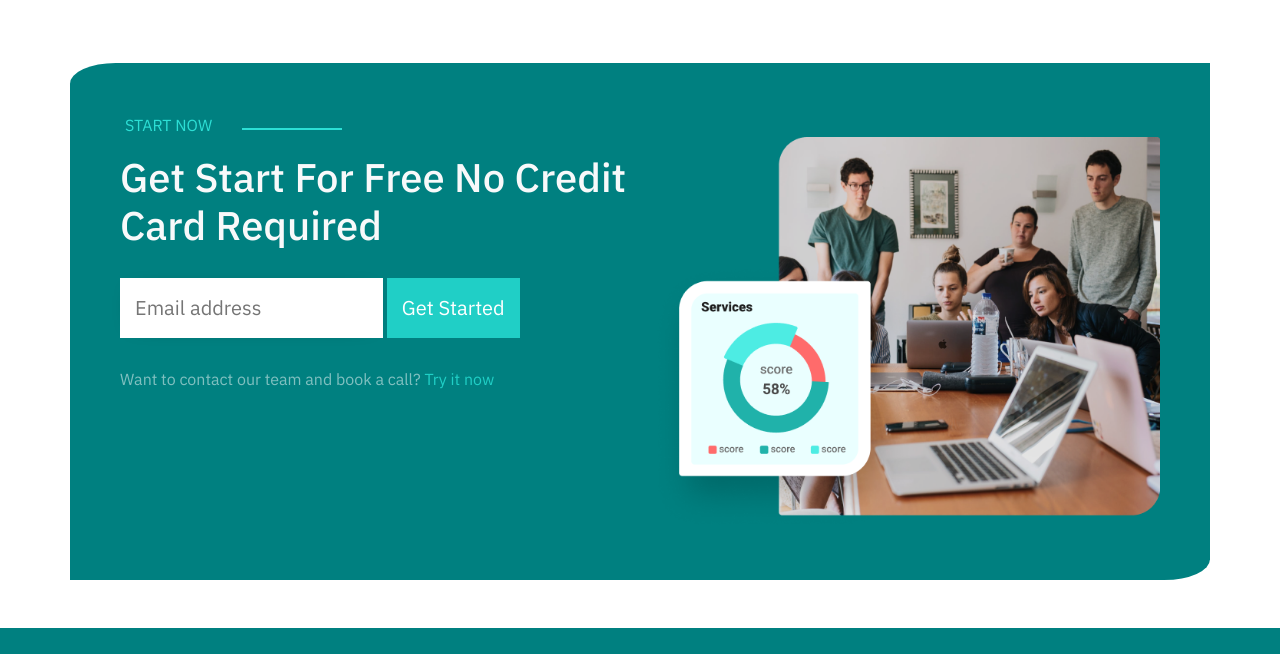
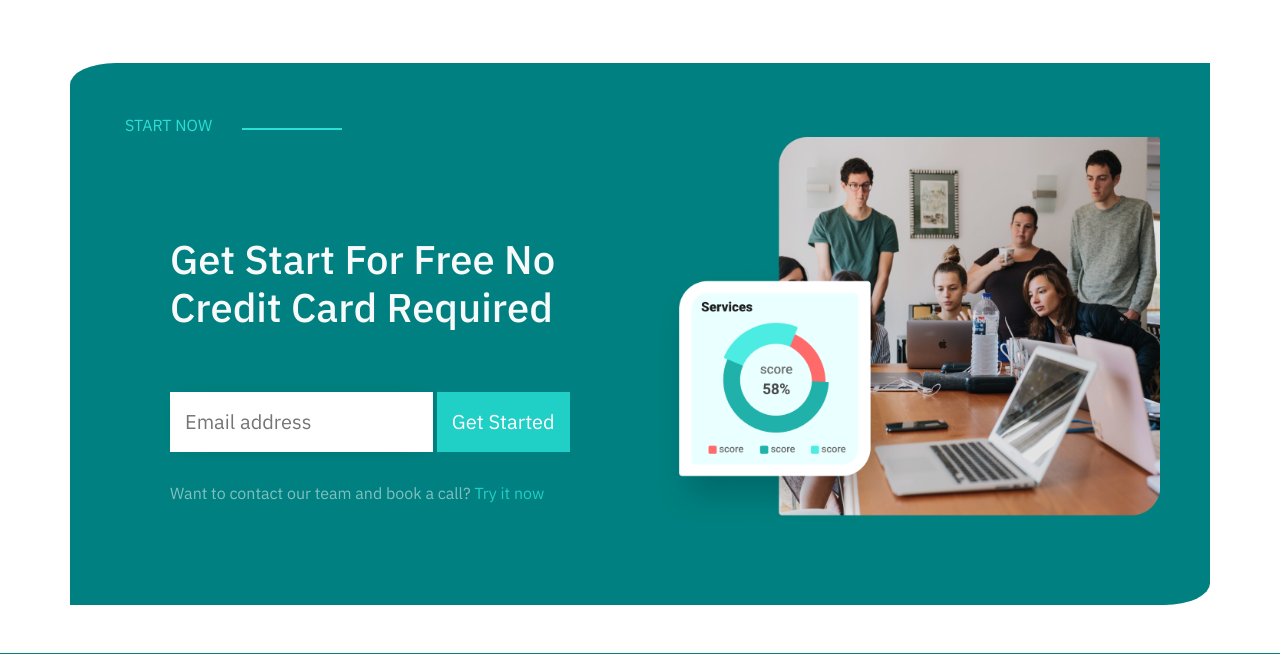
Before and after one commit to elMofaker/My-templet-figma-bootstrap-project, a plain HTML site: page index.html in a window 1280 px wide. Shown: the part 4060-4714 px from the top of the page. Drawn offline with nearby package versions, Linux system fonts and the light colour scheme.

Commit message:
Update index.html

```diff
--- a/index.html
+++ b/index.html
@@ -331,23 +331,22 @@
             <span class="main_span">Start now</span>
             <div class="row">
                 <div class="col-lg-6 col-md-12 col-sm-12">
-                        <h1 class="pt-3 pb-3 ">
+                    <div class="container">
+                        <h1 class="pt-5 pb-5">
                             Get Start For Free No Credit Card Required
                         </h1>
-                        <form class="p-0">
+                        <form class="">
                             <input class="main-input" type="email" placeholder="Email address">
                             <button class=" main-btn" type="submit">Get Started</button>
                         </form>
                         <div class="text-white-50 pt-4">Want to contact our team and book a call?
                             <a href="#" style="text-decoration: none; color: #20CFC6;"> Try it now</a>
                         </div>
-
+                    </div>
                 </div>
                 <div class="m-lg-0 col-lg-6 col-md-12 col-sm-12" style="margin-top: 20px;">
                     <div class="">
-
-                            <img src="img/main5.png" class="w-100 d-block m-auto" alt="">
-
+                        <img src="img/main5.png" class="w-100 d-block m-auto" alt="">
                     </div>
                 </div>
             </div>
```
